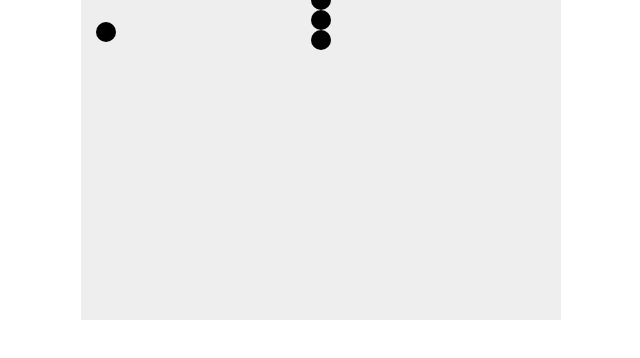
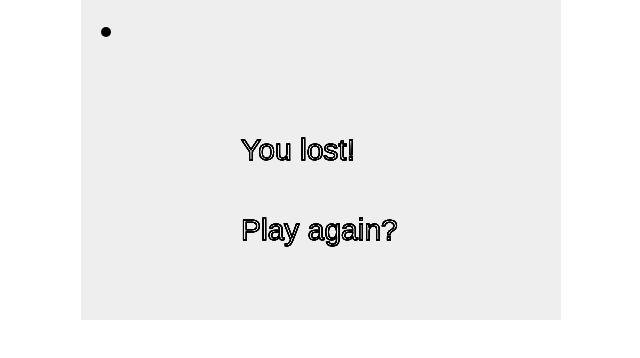
Before and after one commit to Jonapy/snakeGame, a plain HTML site: page index.html in a window 1280 px wide. Shown: the whole page, without its empty margins (319-959 px from the left). Drawn offline with Linux system fonts and the light colour scheme.

Commit message:
made snake go smoother, add losing conditions

```diff
--- a/game.js
+++ b/game.js
@@ -1,6 +1,4 @@
-document.addEventListener( "keydown", changeDirection, false );
-setInterval( draw, 500 );
-
+// Queue used to keep track of the snake's tail
 class Queue {
   constructor( ) {
     this.elements = { };
@@ -28,33 +26,6 @@ class Queue {
   }
 }
 
-let canvas = document.getElementById( "myCanvas" );
-let ctx = canvas.getContext( "2d") ;
-
-let x = canvas.width/2;
-let y = canvas.height/2;
-
-let ballRadius = 10;
-let dist = ballRadius * 2;
-
-let rightBound = canvas.width - ballRadius;
-let lowBound = canvas.height - ballRadius;
-
-let direction = moveUp;
-
-//let map = ( new Array( 480 ) ).fill( ( new Array( 320 ) ).fill( 0 ) );	// 2D array representing the map with 0's
-let map = [];
-for(let i = 0; i < 480;i++){
-  map[i] = [];
-  for(let j = 0; j < 320;j++){
-    map[i][j] = 0;
-  }
-}
-
-let snakeQ = new Queue( );
-
-findFood( );
-
 function drawBall( xCor, yCor, color ) {
     ctx.beginPath( );
     ctx.arc( xCor, yCor, ballRadius, 0, Math.PI*2 );
@@ -63,18 +34,25 @@ function drawBall( xCor, yCor, color ) {
     ctx.closePath( );
 }
 
-function draw( ) {
-     //Make same size as ball
+function snakeLogic( ) {
     if ( snakeQ.length( ) >= 4 ) {
-          let tempList = snakeQ.dequeue( );
-          ctx.clearRect( tempList[ 0 ] - ballRadius, tempList[ 1 ] - ballRadius, ballRadius * 2, ballRadius * 2 );
-        map[ tempList[ 0 ] ][ tempList[ 1 ] ] = 0;
+      let tempList = snakeQ.dequeue( );
+      ctx.clearRect( tempList[ 0 ] - ballRadius, tempList[ 1 ] - ballRadius, ballRadius * 2, ballRadius * 2 );
+      map[ tempList[ 0 ] ][ tempList[ 1 ] ] = 0;
     }
 
     snakeQ.enqueue( [ x, y ] );
-    console.log(`map[${x}][${y}] = ${map[x][y]}`);
+    //console.log(`map[${x}][${y}] = ${map[x][y]}`);
+    console.log("coordinates:"+x+" "+y); //y = 320 is dead, x = 480
+
+    drawBall( x, y, '0095DD' );
+    // check game status
+    if (!gameStatus()){
+      ctx.strokeText("You lost!", canvas.height/2, canvas.height/2);
+      ctx.strokeText("Play again?", canvas.height/2 , canvas.height/2 + canvas.height/4);
+      //window.location.reload();
+    }
     map[ x ][ y ] = 2;
-    drawBall( x, y, '0095DD' );
     // put a function that adds to the right direction
     direction( );
 }
@@ -123,3 +101,42 @@ function changeDirection( e ) {
         direction = moveDown;
     }
 }
+
+function gameStatus() {
+  // if anything here is true, user lost
+  if ( map[x][y] === 2 || x <= 0 || x >= 480 || y <= 0 || y >= 320 ) {
+    console.log("in");
+    return false;
+  }
+  // user is still alive
+  return true;
+}
+
+// main
+let canvas = document.getElementById( "myCanvas" );
+let ctx = canvas.getContext( "2d" );
+ctx.font = "30px Arial";
+let x = canvas.width/2;
+let y = canvas.height/2;
+let ballRadius = 5;
+let dist = ballRadius * 2;
+let rightBound = canvas.width - ballRadius;
+let lowBound = canvas.height - ballRadius;
+let snakeQ = new Queue( );
+let direction = moveUp;
+
+//let map = ( new Array( 480 ) ).fill( ( new Array( 320 ) ).fill( 0 ) );	// 2D array representing the map with 0's
+let map = [];
+for(let i = 0; i < 480;i++){
+  map[i] = [];
+  for(let j = 0; j < 320;j++){
+    map[i][j] = 0;
+  }
+}
+
+findFood( );
+
+// listen to key's pressed
+document.addEventListener( "keydown", changeDirection, false );
+
+setInterval( snakeLogic, 225 );
--- a/index.html
+++ b/index.html
@@ -7,6 +7,8 @@
     <script type="text/javascript" src="game.js" defer></script> <!--JS-->
 </head>
 <body>
-    <canvas id="myCanvas" width="480" height="320"></canvas>
+    <canvas id="myCanvas" width="480" height="320">
+        <p>hello</p>
+    </canvas>
 </body>
 </html>
```
